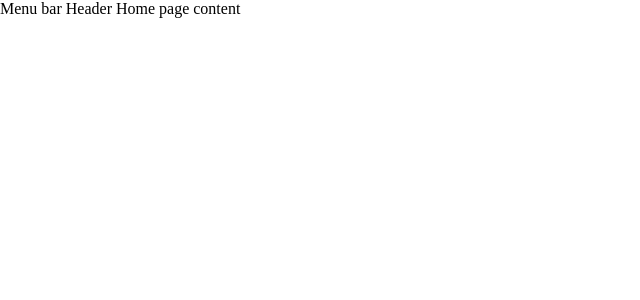
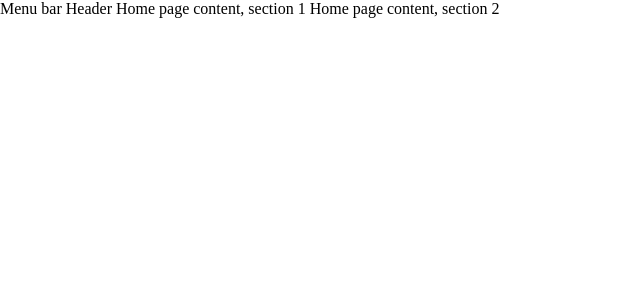
Before and after one commit to Muldoser/ng-onepage, an Angular app: page /app/home in a window 1280 px wide. Shown: the top 300 px of the page, without its empty margins (0-640 px from the left). Built offline with nearby package versions, Linux system fonts and the light colour scheme.

Commit message:
feat: Add section component

```diff
--- a/src/pages/home/home.component.ts
+++ b/src/pages/home/home.component.ts
@@ -6,7 +6,12 @@ import { Component } from '@angular/core';
   template: `
   <op-header> Header </op-header>
 
-  Home page content
+  <op-section>
+    Home page content, section 1
+  </op-section>
+  <op-section>
+    Home page content, section 2
+  </op-section>
   `
 })
 export class HomePageComponent {
--- a/src/shared/components/op-components.module.ts
+++ b/src/shared/components/op-components.module.ts
@@ -1,10 +1,12 @@
 import { NgModule } from '@angular/core';
 import { OpMenuModule } from './op-menu/op-menu.module';
 import { OpHeaderModule } from './op-header/op-header.module';
+import { OpSectionModule } from './op-section/op-section.module';
 
 const modules = [
   OpHeaderModule,
-  OpMenuModule
+  OpMenuModule,
+  OpSectionModule
 ];
 
 @NgModule({
--- /dev/null
+++ b/src/shared/components/op-section/op-section.component.ts
@@ -0,0 +1,9 @@
+import { Component } from '@angular/core';
+
+@Component({
+  selector: 'op-section',
+  template: `
+  <ng-content></ng-content>
+  `
+})
+export class OpSectionComponent {}
--- /dev/null
+++ b/src/shared/components/op-section/op-section.module.ts
@@ -0,0 +1,12 @@
+import { NgModule } from '@angular/core';
+import { OpSectionComponent } from './op-section.component';
+
+const components = [
+  OpSectionComponent
+];
+
+@NgModule({
+  declarations: [...components],
+  exports: [...components]
+})
+export class OpSectionModule {}
```
